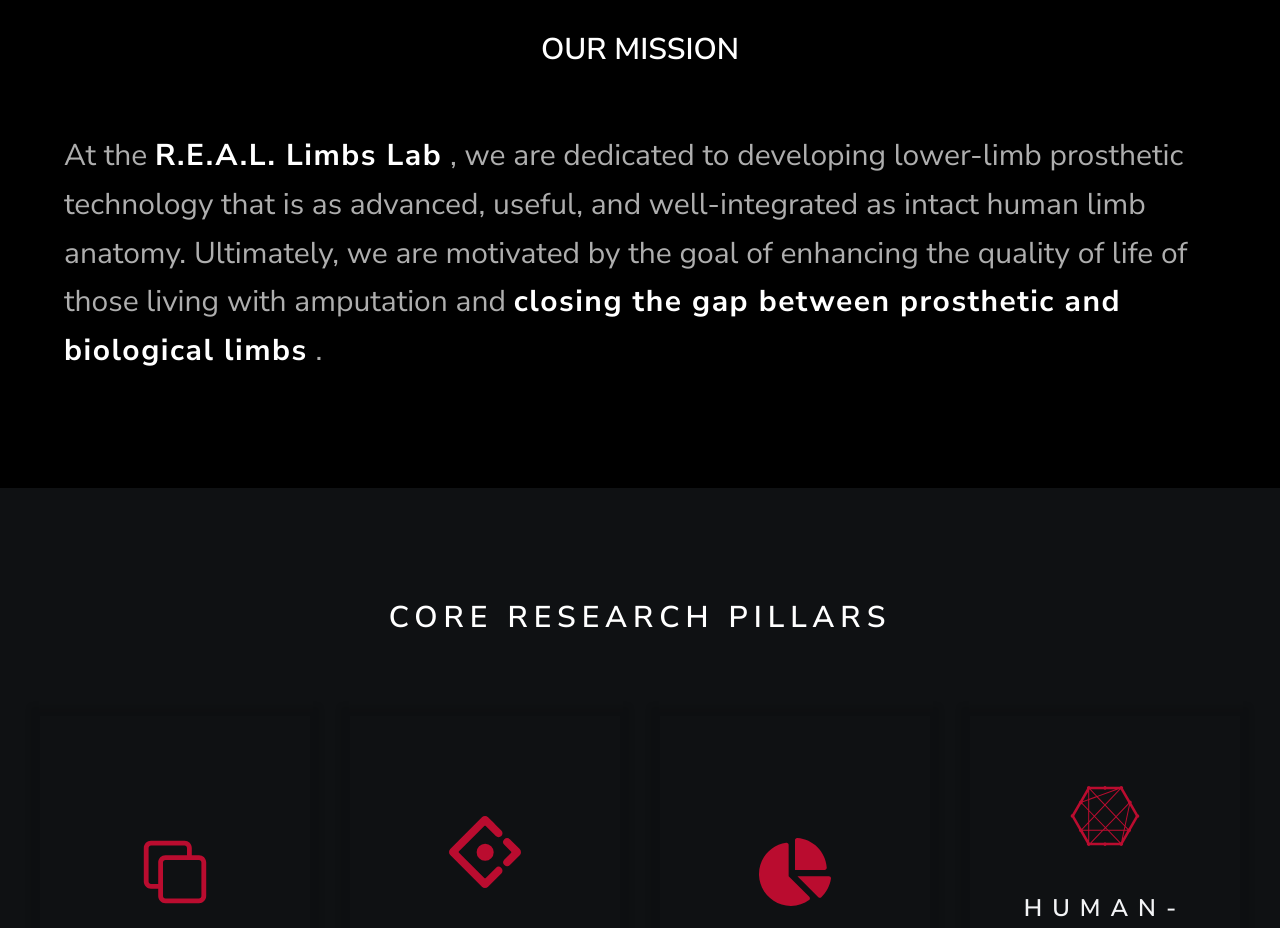
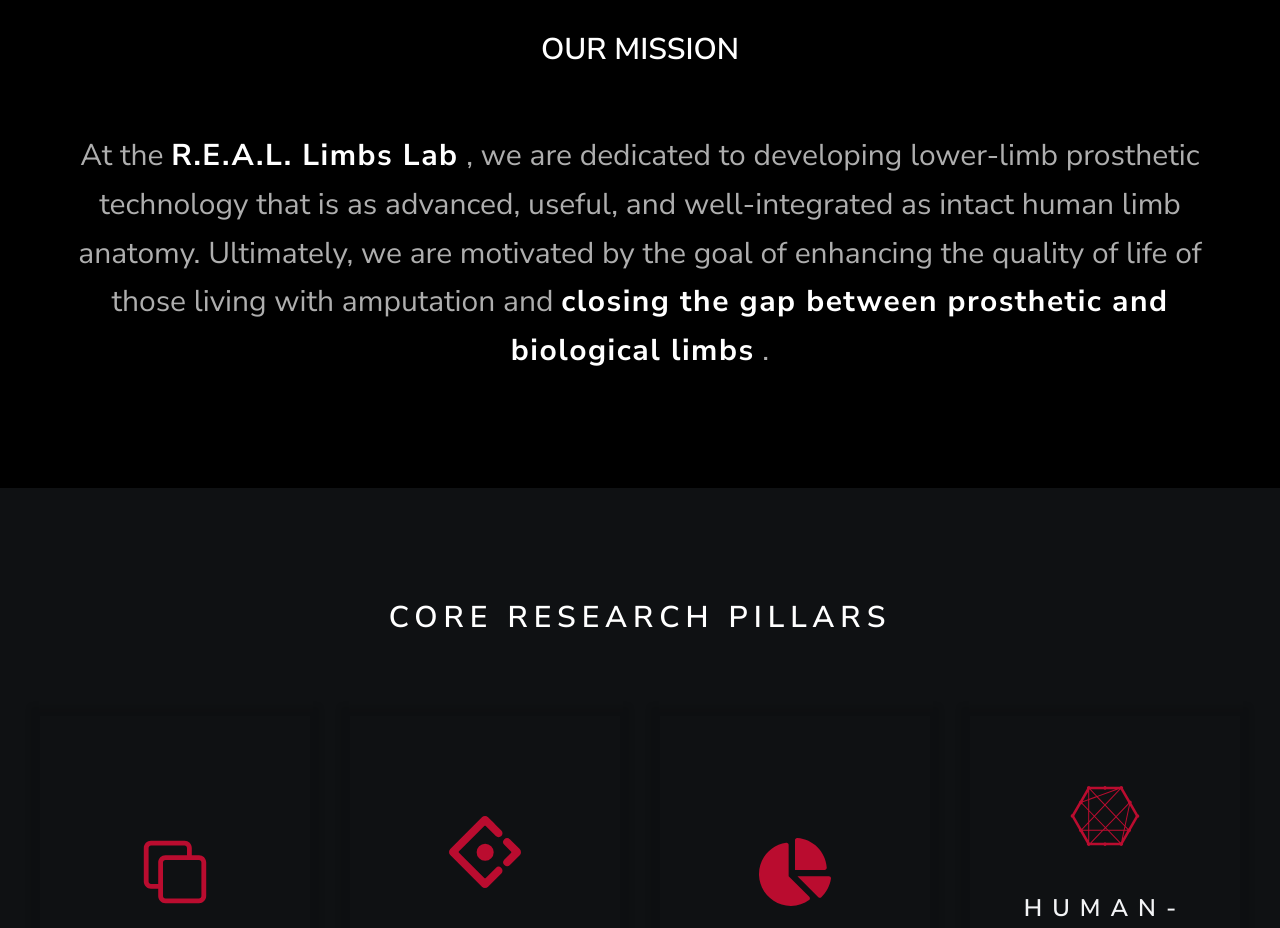
Before and after one commit to REAL-Limbs-Lab-OSU/REAL-Limbs-Lab-OSU.github.io, a Next.js app: page / in a window 1280 px wide. Shown: the part 780-1708 px from the top of the page. Built offline with nearby package versions, Linux system fonts and the light colour scheme.

Commit message:
Update AboutMe.tsx

```diff
--- a/components/AboutMe.tsx
+++ b/components/AboutMe.tsx
@@ -10,7 +10,7 @@
         <h1 className="text-3xl uppercase font-semibold text-center">
           Our Mission
         </h1>
-        <p className="text-xl md:text-3xl font-medium md:leading-relaxed text-textColor">
+        <p className="text-xl md:text-3xl font-medium md:leading-relaxed text-center text-textColor">
           At the {" "}
           <span className="font-bold tracking-wider text-white">
             R.E.A.L. Limbs Lab
```
